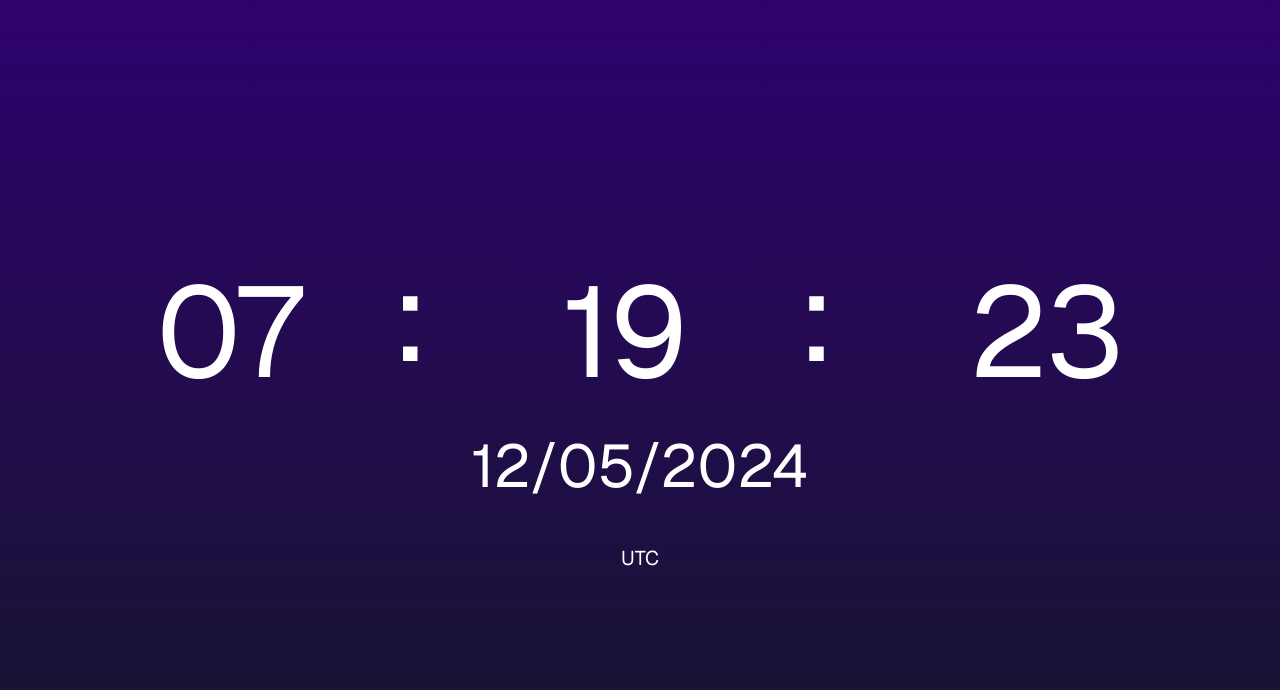
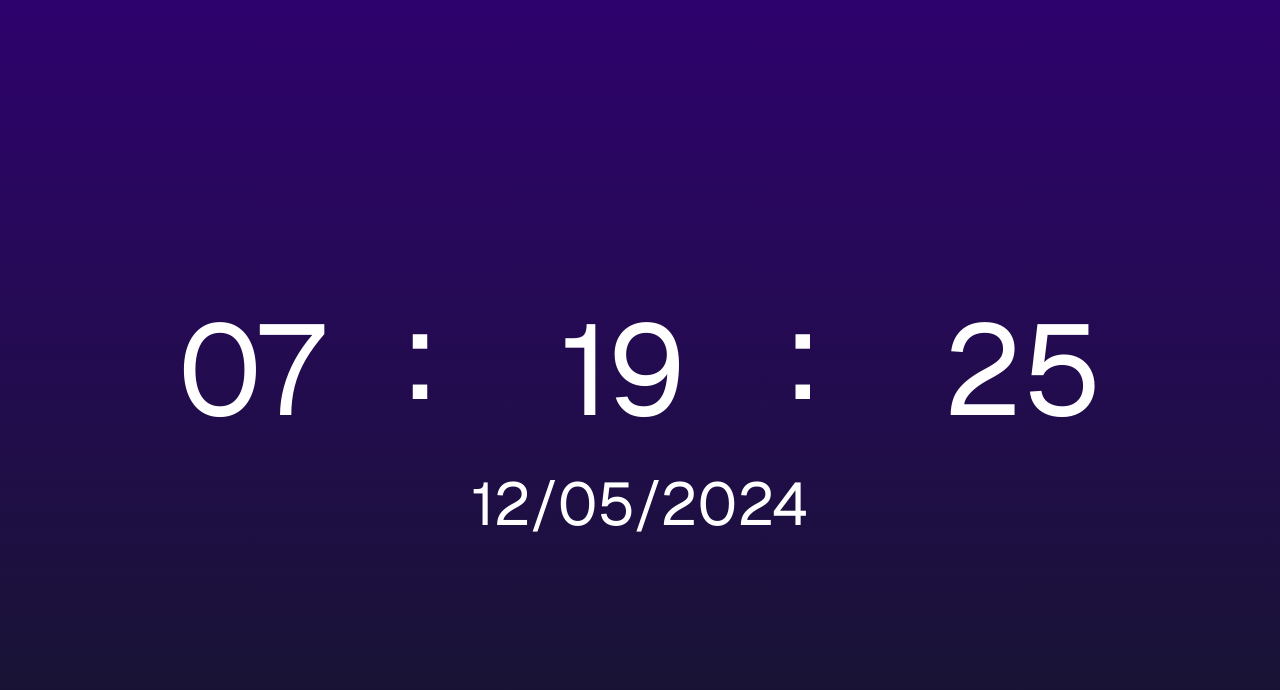
Before and after one commit to razmans/clock-face, a Next.js app: page / in a window 1280 px wide. Shown: the top 690 px of the page. Built offline with nearby package versions, Linux system fonts and the light colour scheme.

Commit message:
lock width to 20px

```diff
--- a/src/app/_components/Clock.tsx
+++ b/src/app/_components/Clock.tsx
@@ -10,8 +10,6 @@ export default function Clock() {
     const [day, setDay] = useState('00');
     const [month, setMonth] = useState('00');
     const [year, setYear] = useState('00');
-    const timeZone = Intl.DateTimeFormat().resolvedOptions().timeZone;
-
   useEffect(() => {
 
     setInterval(() => {
@@ -38,16 +36,12 @@ export default function Clock() {
   }, [])
   return (
     <div>
-        <div className="text-9xl container mx-auto p-6 grid grid-cols-5 gap-4">
-        <div className="col-span-1 flex flex-col p-4">{hour}</div> <div className="ml-12">:</div> <div className="col-span-1 flex flex-col p-4 mr-5">{minute}</div> <div className="ml-12">:</div> <div className="col-span-1 flex flex-col p-4">{second}</div>
+        <div className="text-9xl container mx-auto p-6 grid grid-cols-5">
+        <div className="col-span-1 flex flex-col p-4 w-20px">{hour}</div> <div className="ml-12">:</div> <div className="col-span-1 flex flex-col p-4 mr-5 w-20px">{minute}</div> <div className="ml-12">:</div> <div className="col-span-1 flex flex-col p-4 w-20px">{second}</div>
         </div>
       <div className="flex items-center text-6xl justify-center align-middle">
             {`${day}/${month}/${year}`}
         </div>
-        <br/><br/>
-      <div className="flex items-center text-xl justify-center align-middle">
-        {timeZone}
-      </div>
 
     </div>
   );
```
